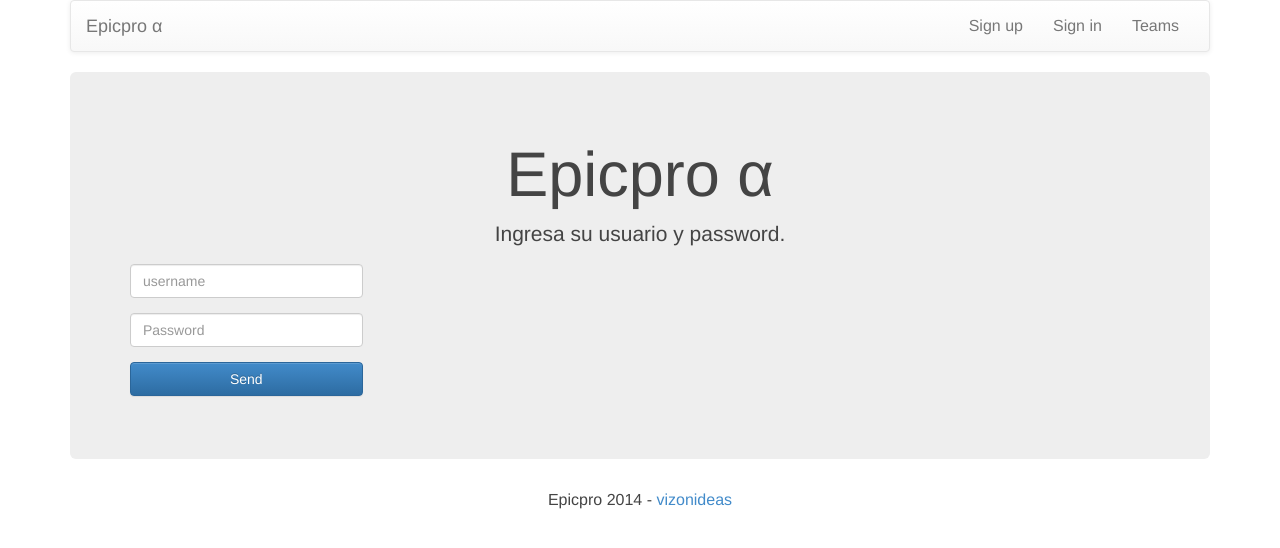
After one commit to vizonideas/epicpro_project, a Django app: template epicpro/templates/projects/login.html in a window 1280 px wide. The commit adds this page. Shown: the top 548 px of the page. Run offline with Django 3.2, Linux system fonts and the light colour scheme; the template is opened without the code that fills it: values that come from a table or form of the project are taken from there, others are empty; parts of the project's set-up code (start-up, migrations or seed data) failed here and were passed over; some libraries are stand-ins or nearby versions.

Commit message:
Register team and login finished

```diff
--- /dev/null
+++ b/epicpro/apps/projects/forms.py
@@ -0,0 +1,5 @@
+from django import forms
+from django.contrib.auth.forms import UserCreationForm
+
+class RegisterUserTeamForm(UserCreationForm):
+	team = forms.CharField(max_length=100)
--- a/epicpro/apps/projects/urls.py
+++ b/epicpro/apps/projects/urls.py
@@ -1,8 +1,12 @@
 from django.conf.urls import patterns, include, url
-from .views import HomeView
+from .views import HomeRegisterView,LoginView,DashboardView
 
 urlpatterns = patterns('',
 
-    url( r'^$', HomeView.as_view(), name='home_view' ),
+    url( r'^$', HomeRegisterView.as_view(), name='home' ),
+    url( r'^dashboad/$', DashboardView.as_view(), name='dashboard' ),
+
+    url(r'^login/$', 'django.contrib.auth.views.login', { 'template_name': 'projects/login.html' }, name='login'),
+    url(r'^logout/$', 'django.contrib.auth.views.logout_then_login', name='logout'),
 
 )
--- a/epicpro/epicpro/base_settings.py
+++ b/epicpro/epicpro/base_settings.py
@@ -1,5 +1,6 @@
 # Django settings for epicpro project.
 import os
+from django.core.urlresolvers import reverse_lazy
 
 PROJECT_PATH = os.path.abspath(os.path.dirname(os.path.dirname(__file__)))
 
@@ -163,3 +164,8 @@ LOGGING = {
         },
     }
 }
+
+
+LOGIN_URL = reverse_lazy('login')
+LOGIN_REDIRECT_URL = reverse_lazy('dashboard')
+LOGIN_LOGOUT = reverse_lazy('logout')
--- a/epicpro/static/css/main.css
+++ b/epicpro/static/css/main.css
@@ -0,0 +1,5 @@
+body {
+	/*background: #e8e8e8;*/
+	color: #444;
+	font-size: 16px;
+}
--- /dev/null
+++ b/epicpro/templates/projects/login.html
@@ -0,0 +1,42 @@
+{% extends "base.html" %}
+
+{% block content %}
+
+<div class="container">
+
+    {% include "projects/navbar.html" %}
+
+    <div class="jumbotron text-center">
+
+        <h1>Epicpro &alpha;</h1>
+        {% if user.is_authenticated %}
+            <p>Bienvenido {{ user.username|capfirst }} - <a href="{% url "logout" %}">Logout</a></p>
+        {% else %}
+        <p>Ingresa su usuario y password.</p>
+        <p>
+            <form action="{% url "login" %}" method="POST">{% csrf_token %}
+                {{ form.errors }}
+
+                <div class="row">
+                    <div class="col-xs-3">
+                        <div class="form-group">
+                            <input type="text" name="username" class="form-control" placeholder="username" />
+                        </div>
+                        <div class="form-group">
+                            <input type="password" name="password" class="form-control" placeholder="Password" />
+                        </div>
+                        <button type="submit" class="btn btn-primary btn-block">Send</button>
+                        <input type="hidden" name="next" value="{{ next }}" />
+                    </div>
+                </div>
+            </form>
+        </p>
+        {% endif %}
+
+    </div>
+
+    <p class="text-center">Epicpro 2014 - <a href="http://vizonideas.com">vizonideas</a></p>
+
+</div>
+
+{% endblock %}
--- /dev/null
+++ b/epicpro/templates/projects/navbar.html
@@ -0,0 +1,23 @@
+<nav class="navbar navbar-default" role="navigation">
+  <div class="container-fluid">
+    <!-- Brand and toggle get grouped for better mobile display -->
+    <div class="navbar-header">
+      <button type="button" class="navbar-toggle" data-toggle="collapse" data-target="#bs-example-navbar-collapse-1">
+        <span class="sr-only">Toggle navigation</span>
+        <span class="icon-bar"></span>
+        <span class="icon-bar"></span>
+        <span class="icon-bar"></span>
+      </button>
+      <a class="navbar-brand" href="#">Epicpro &alpha;</a>
+    </div>
+
+    <!-- Collect the nav links, forms, and other content for toggling -->
+    <div class="collapse navbar-collapse" id="bs-example-navbar-collapse-1">
+      <ul class="nav navbar-nav navbar-right">
+        <li><a href="{% url "home" %}">Sign up</a></li>
+        <li><a href="{% url "login" %}">Sign in</a></li>
+        <li><a href="#">Teams</a></li>
+      </ul>
+    </div><!-- /.navbar-collapse -->
+  </div><!-- /.container-fluid -->
+</nav>
```
Also changed, not shown: epicpro/apps/projects/views.py (+51 -4 lines), epicpro/templates/projects/dashboard.html (added, +55 -0 lines), epicpro/templates/projects/index.html (+39 -0 lines), epicpro/data.db.
